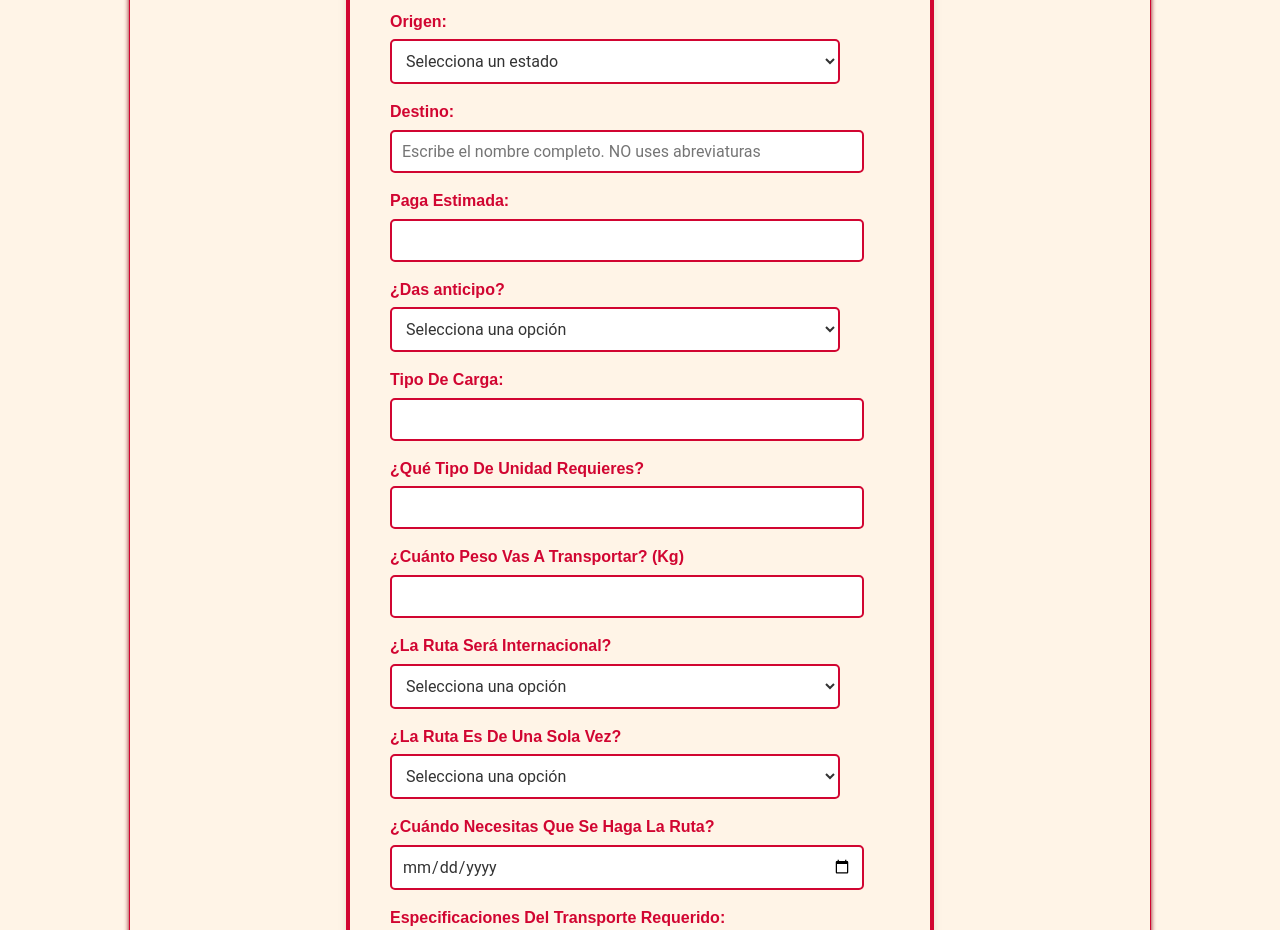
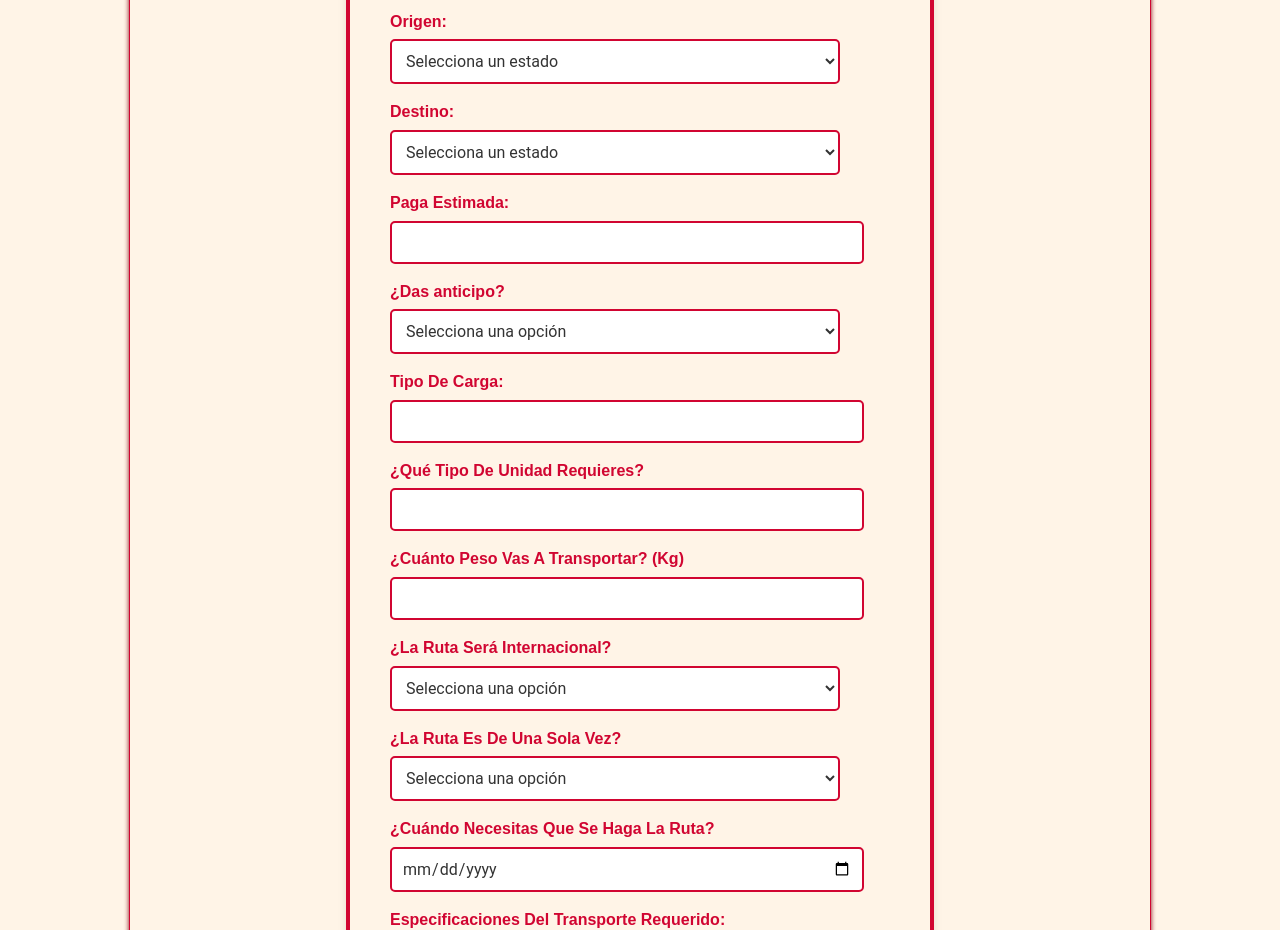
Before and after one commit to MaxOrozco09/phortia, a plain HTML site: page empresas.html in a window 1280 px wide. Shown: the part 900-1830 px from the top of the page. Drawn offline with Linux system fonts and the light colour scheme.

Commit message:
Update empresas.html

```diff
--- a/empresas.html
+++ b/empresas.html
@@ -91,7 +91,41 @@
                     </div>
                     <div class="form-group">
                         <label for="destino">Destino:</label>
-                        <input type="text" id="destino" name="destino" placeholder="Escribe el nombre completo. NO uses abreviaturas" required>
+                        <select id="destino" name="destino" required>
+                            <option value="" disabled selected>Selecciona un estado</option>
+                            <option value="Aguascalientes">Aguascalientes</option>
+                            <option value="Baja California">Baja California</option>
+                            <option value="Baja California Sur">Baja California Sur</option>
+                            <option value="Campeche">Campeche</option>
+                            <option value="Chiapas">Chiapas</option>
+                            <option value="Chihuahua">Chihuahua</option>
+                            <option value="Ciudad de México">Ciudad de México</option>
+                            <option value="Coahuila">Coahuila</option>
+                            <option value="Colima">Colima</option>
+                            <option value="Durango">Durango</option>
+                            <option value="Estado de México">Estado de México</option>
+                            <option value="Guanajuato">Guanajuato</option>
+                            <option value="Guerrero">Guerrero</option>
+                            <option value="Hidalgo">Hidalgo</option>
+                            <option value="Jalisco">Jalisco</option>
+                            <option value="Michoacán">Michoacán</option>
+                            <option value="Morelos">Morelos</option>
+                            <option value="Nayarit">Nayarit</option>
+                            <option value="Nuevo León">Nuevo León</option>
+                            <option value="Oaxaca">Oaxaca</option>
+                            <option value="Puebla">Puebla</option>
+                            <option value="Querétaro">Querétaro</option>
+                            <option value="Quintana Roo">Quintana Roo</option>
+                            <option value="San Luis Potosí">San Luis Potosí</option>
+                            <option value="Sinaloa">Sinaloa</option>
+                            <option value="Sonora">Sonora</option>
+                            <option value="Tabasco">Tabasco</option>
+                            <option value="Tamaulipas">Tamaulipas</option>
+                            <option value="Tlaxcala">Tlaxcala</option>
+                            <option value="Veracruz">Veracruz</option>
+                            <option value="Yucatán">Yucatán</option>
+                            <option value="Zacatecas">Zacatecas</option>
+                        </select>
                     </div>
                     <div class="form-group">
                         <label for="paga">Paga Estimada:</label>
```
